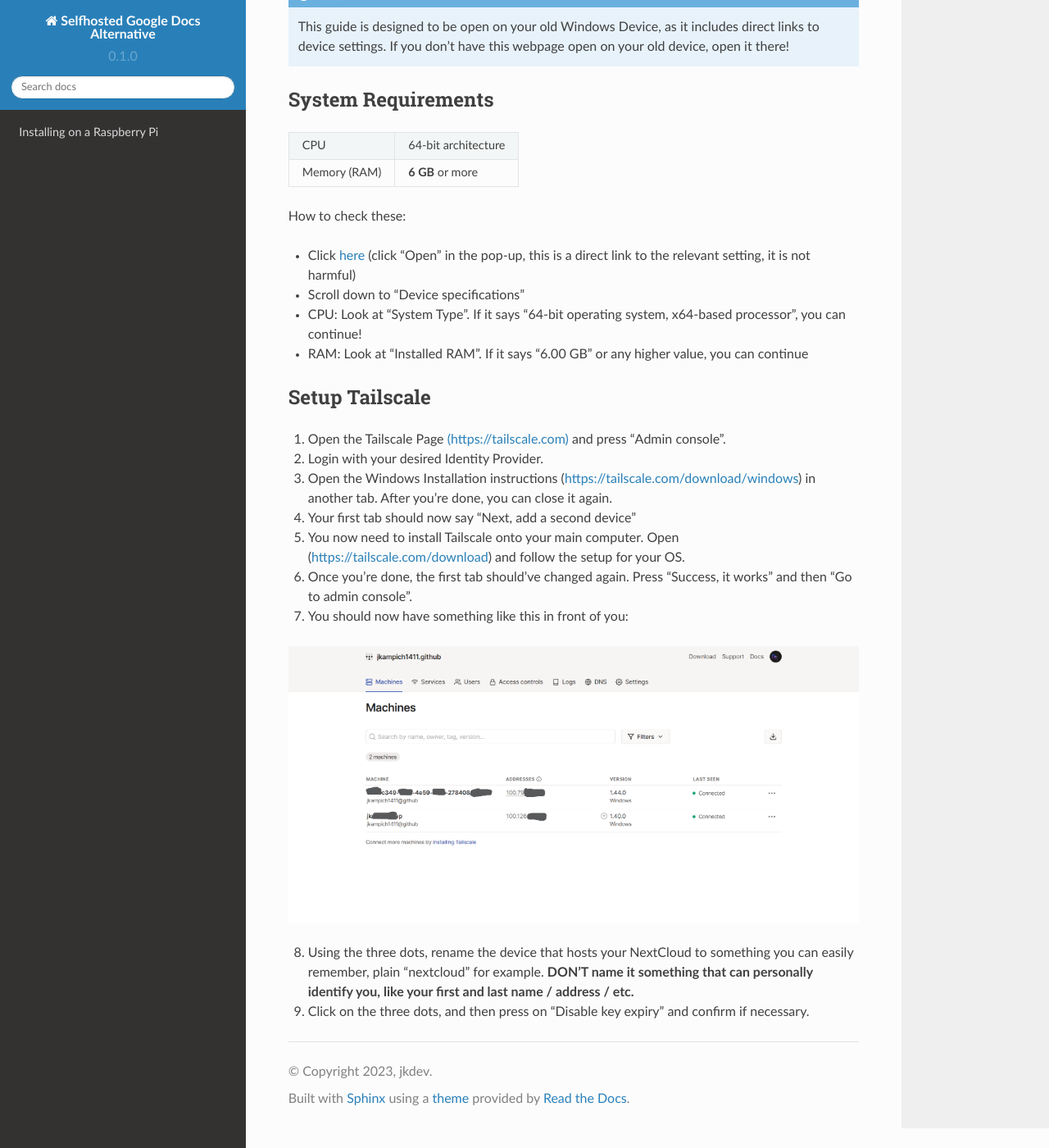
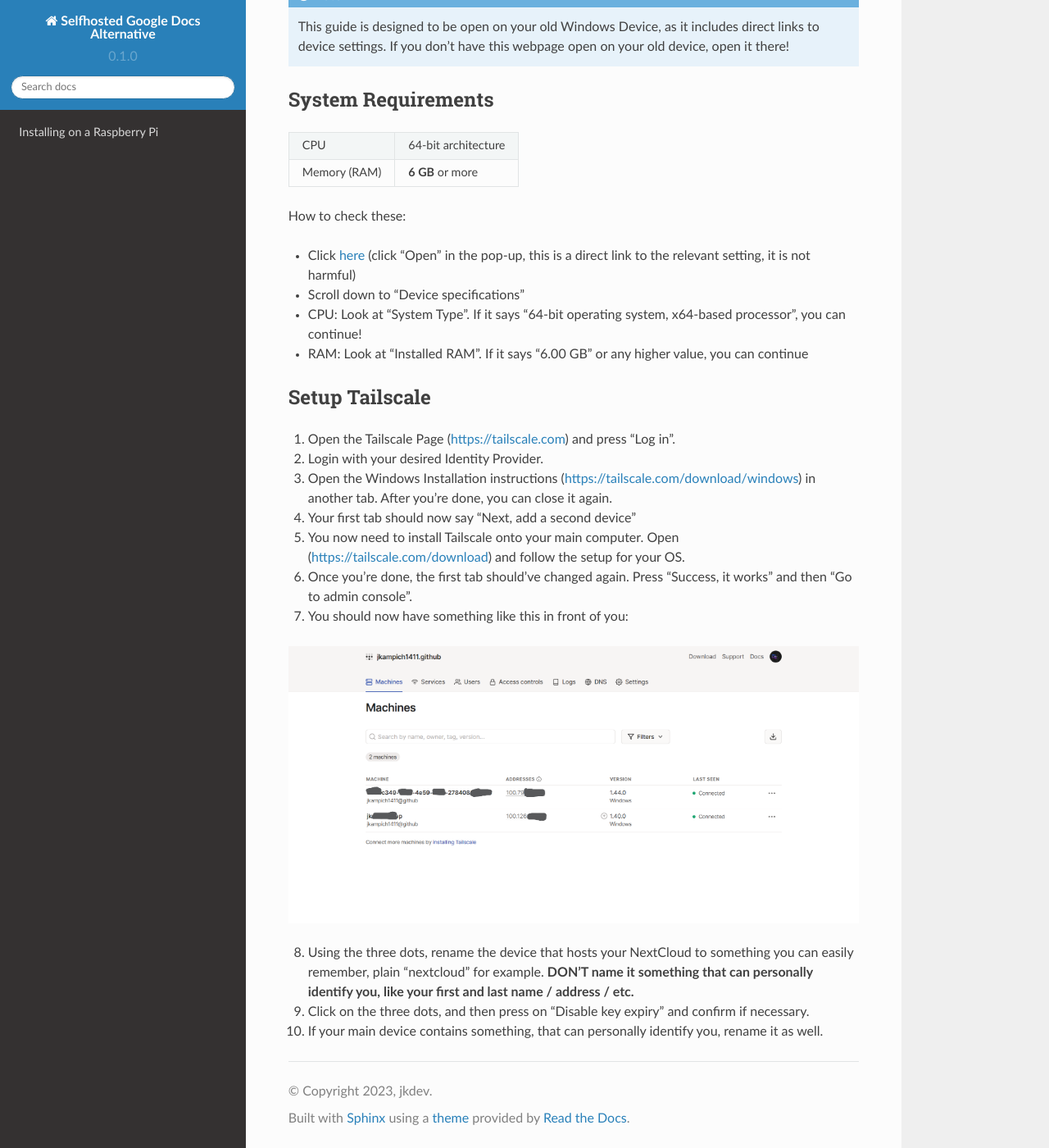
Before and after one commit to jkampich1411/selfhosted-google-docs, a Sphinx documentation site: the page built from docs/source/custom-windows.rst, in a window 1280 px wide and 1400 px high, scrolled down 406 px. Shown: the whole window at 82% size. Built offline with Sphinx 7.4.7 and the Read the Docs theme 2.0.0, drawn with Linux system fonts in a browser that asks for light colours; pages that are not in the unit, such as notebooks, are missing from menus.

Commit message:
Update custom-windows.rst

```diff
--- a/docs/source/custom-windows.rst
+++ b/docs/source/custom-windows.rst
@@ -32,7 +32,7 @@
 
 Setup Tailscale
 ---------------
-1. Open the Tailscale Page `(https://tailscale.com) <https://tailscale.com>`_ and press "Admin console".
+1. Open the Tailscale Page (`https://tailscale.com <https://tailscale.com>`_) and press "Log in".
 2. Login with your desired Identity Provider.
 3. Open the Windows Installation instructions (`https://tailscale.com/download/windows <https://tailscale.com/download/windows>`_) in another tab. After you're done, you can close it again.
 4. Your first tab should now say "Next, add a second device"
@@ -45,3 +45,4 @@
 
 8. Using the three dots, rename the device that hosts your NextCloud to something you can easily remember, plain "nextcloud" for example. **DON'T name it something that can personally identify you, like your first and last name / address / etc.**
 9. Click on the three dots, and then press on "Disable key expiry" and confirm if necessary.
+10. If your main device contains something, that can personally identify you, rename it as well.
```
